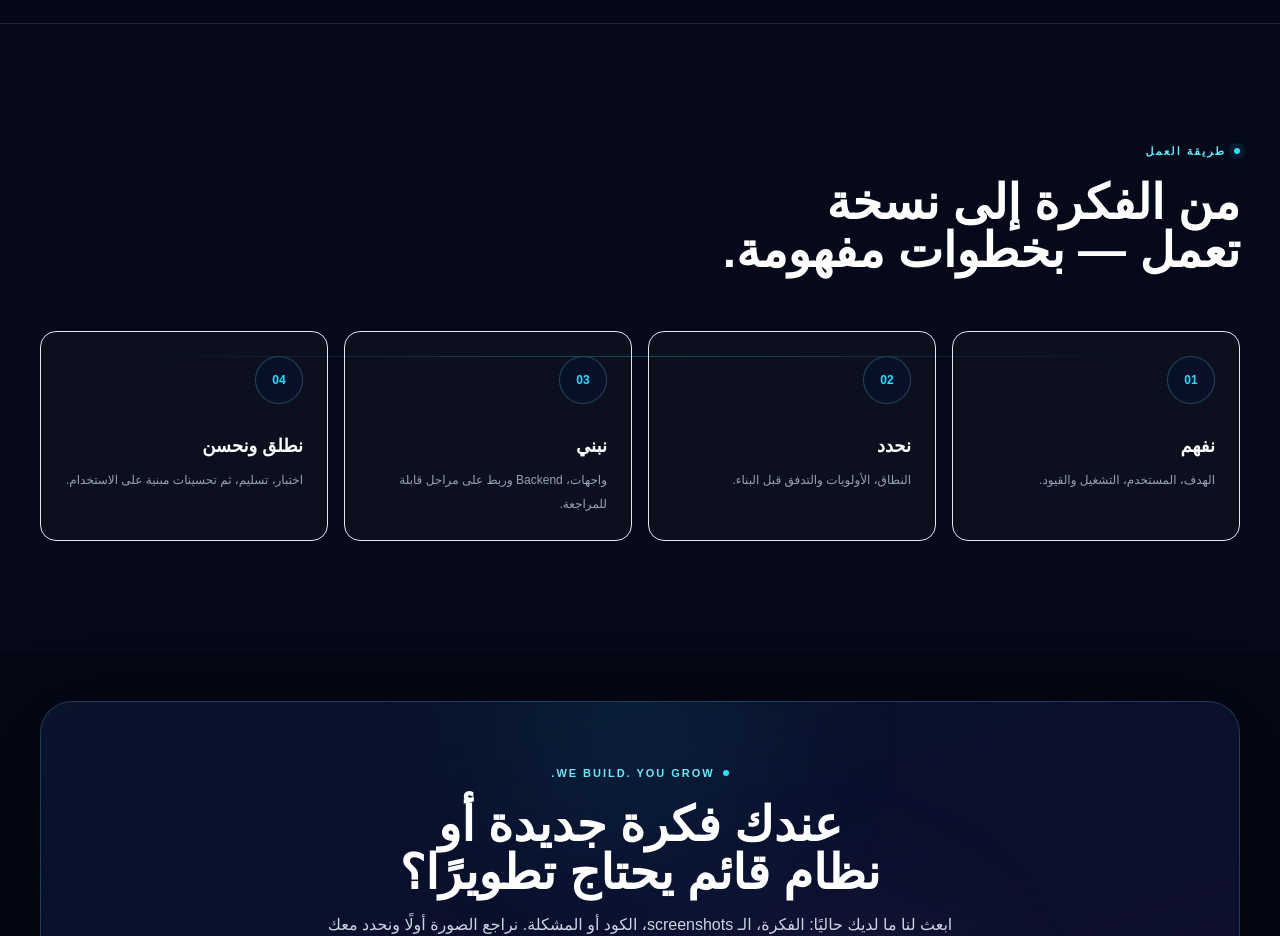
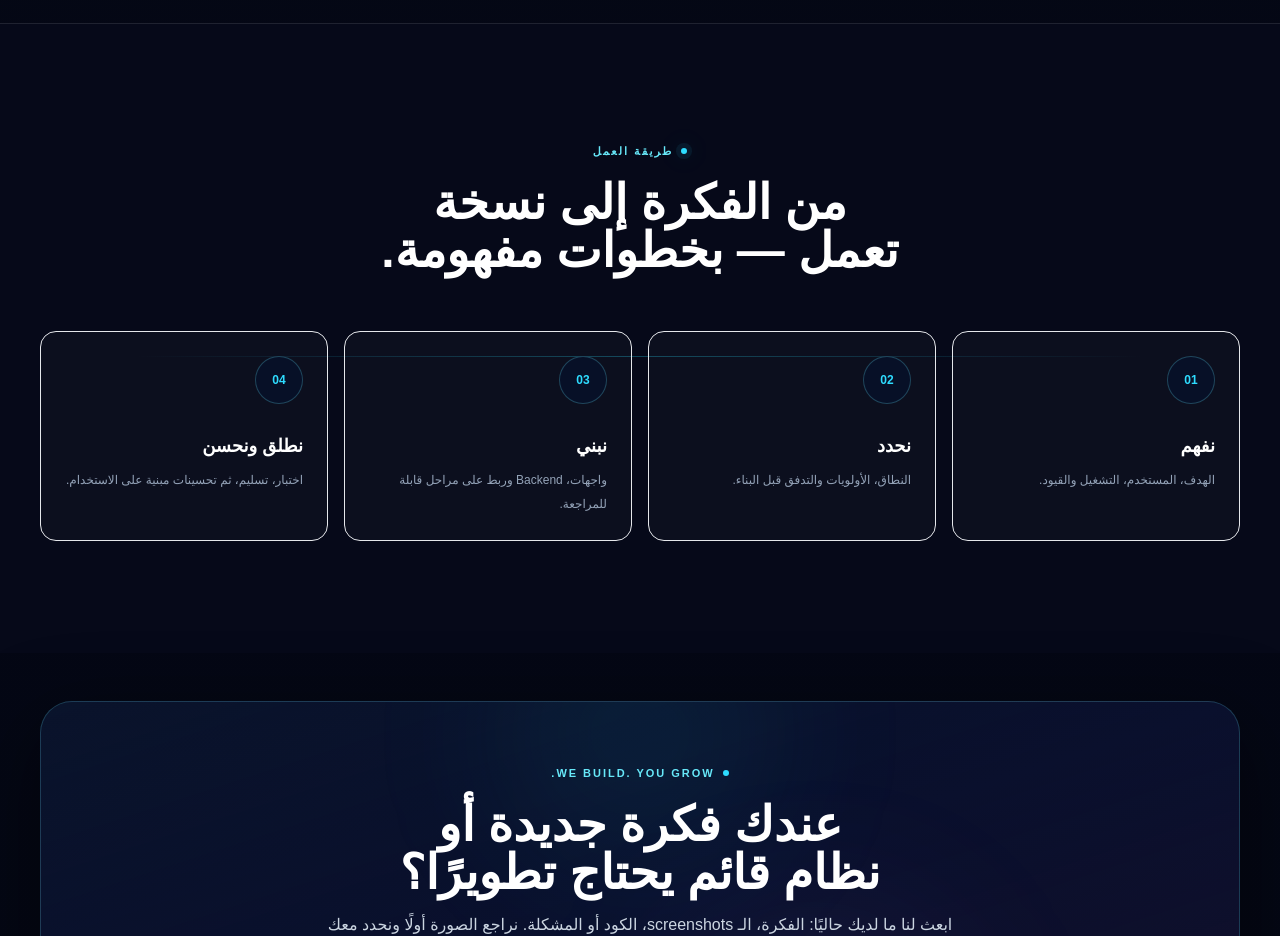
Before and after one commit to abdelrahmanyasser010/company_potofolio, a Next.js app: page / in a window 1280 px wide. Shown: the part 3820-4756 px from the top of the page. Built offline with nearby package versions, Linux system fonts and the light colour scheme; a web font is replaced by a local one.

Commit message:
fix(ui): center process section heading

```diff
--- a/components/home/PartnersMarquee.tsx
+++ b/components/home/PartnersMarquee.tsx
@@ -21,8 +21,10 @@ export function PartnersMarquee() {
           whileInView={{ opacity: 1, y: 0 }}
           viewport={{ once: true, margin: "-80px" }}
           transition={{ duration: 0.6 }}
+          className="flex flex-col items-center text-center"
         >
           <SectionHeading
+            align="center"
             eyebrow={t("طريقة العمل", "Process")}
             title={t("من الفكرة إلى نسخة تعمل — بخطوات مفهومة.", "From an idea to working software — without a black box.")}
           />
```
